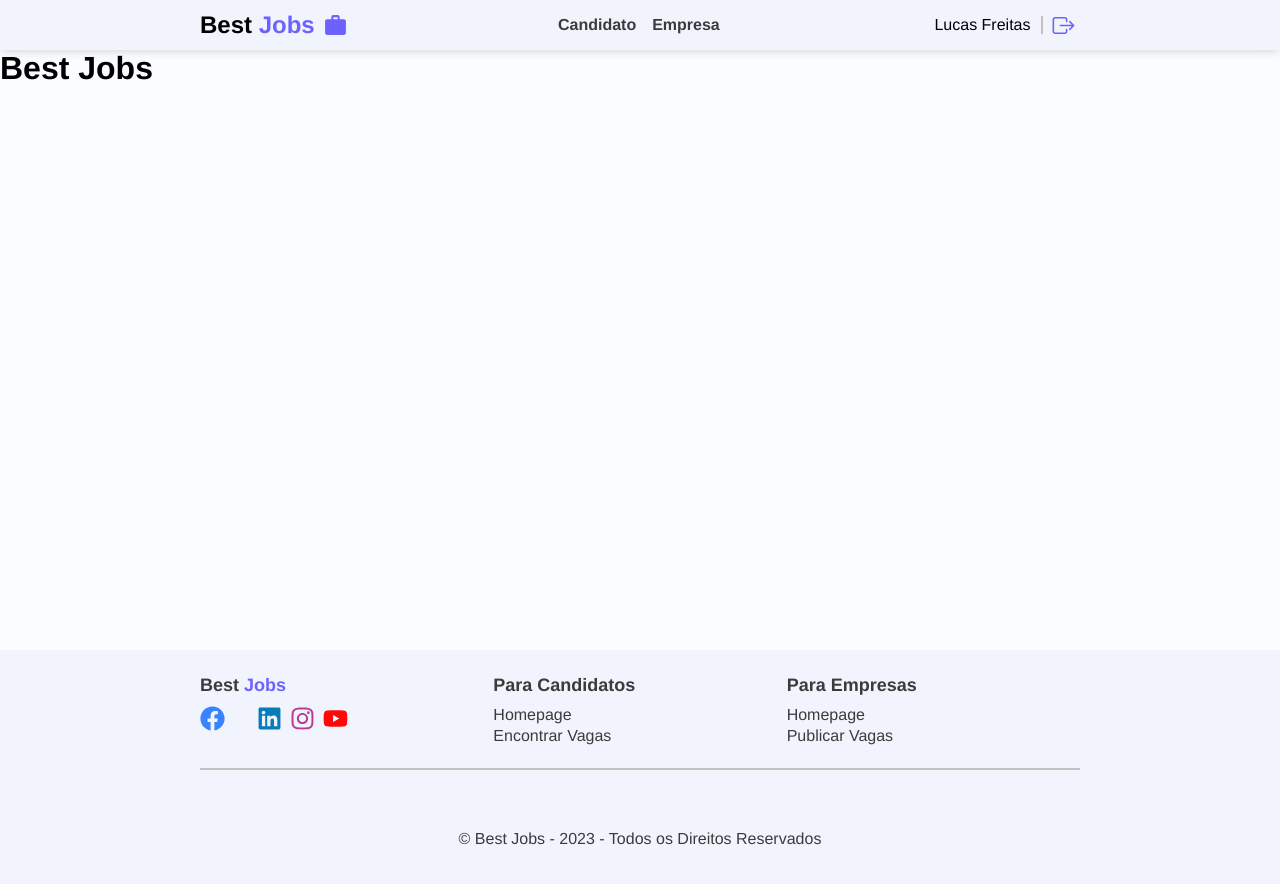
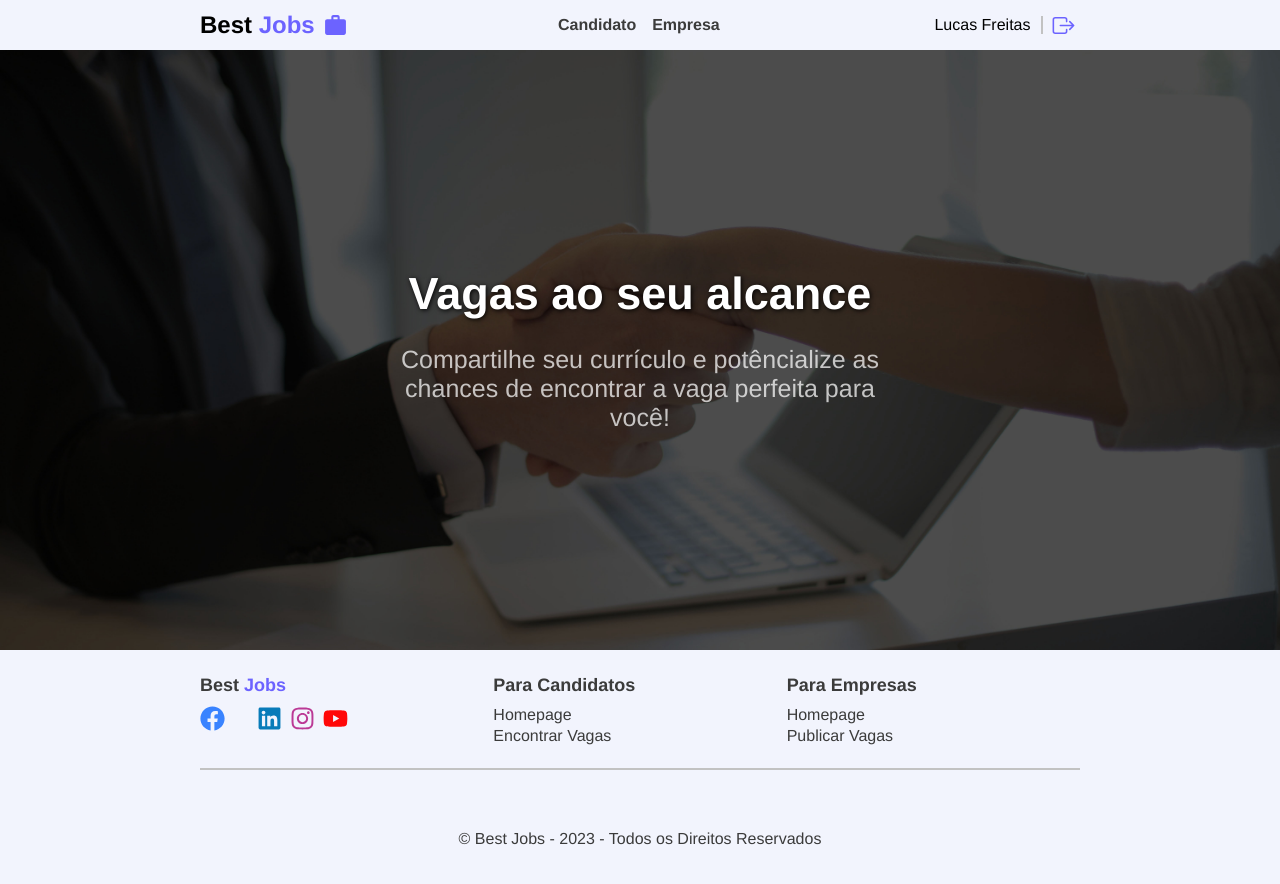
Before and after one commit to LucaslcFreitas/BestJobs, a React (Vite) app in the folder frontend/: page / in a window 1280 px wide. Shown: the top 884 px of the page. Built offline with nearby package versions, Linux system fonts and the light colour scheme; some icons are missing.

Commit message:
Criação do primeiro conteudo da Home

```diff
--- /dev/null
+++ b/frontend/src/components/home/Context1.tsx
@@ -0,0 +1,15 @@
+import '../../styles/components/home/Content1.sass';
+
+function Content1() {
+    return (
+        <div className="content1">
+            <h1>Vagas ao seu alcance</h1>
+            <h2>
+                Compartilhe seu currículo e potêncialize as chances de encontrar
+                a vaga perfeita para você!
+            </h2>
+        </div>
+    );
+}
+
+export default Content1;
--- a/frontend/src/pages/Home.tsx
+++ b/frontend/src/pages/Home.tsx
@@ -1,9 +1,10 @@
 import '../styles/pages/Home.sass';
+import Content1 from '../components/home/Context1';
 
 function Home() {
     return (
         <>
-            <h1>Best Jobs</h1>
+            <Content1 />
         </>
     );
 }
--- a/frontend/src/styles/components/NavBar.sass
+++ b/frontend/src/styles/components/NavBar.sass
@@ -42,7 +42,7 @@
         width: 150px
         gap: .5rem
 
-        p
+        >p
             padding-right: 10px
             border-right: 2px solid #c2c2c2
 
--- /dev/null
+++ b/frontend/src/styles/components/home/Content1.sass
@@ -0,0 +1,27 @@
+@use '../../variables'
+
+.content1
+    display: flex
+    flex-direction: column
+    justify-content: center
+    align-items: center
+    width: 100%
+    min-height: 600px
+    background-image: url('/assets/home-hiring.jpg')
+    background-position: center
+    background-repeat: no-repeat
+    background-size: cover
+
+    h1
+        font-size: 45px
+        color: #fff
+        font-weight: bold
+        text-shadow: #000 1px 1px 5px
+
+    h2
+        font-size: 25px
+        margin-top: 25px
+        font-weight: normal
+        max-width: 500px
+        text-align: center
+        color: #ffffffb9
```
Also changed, not shown: frontend/public/assets/home-hiring.jpg (added).
